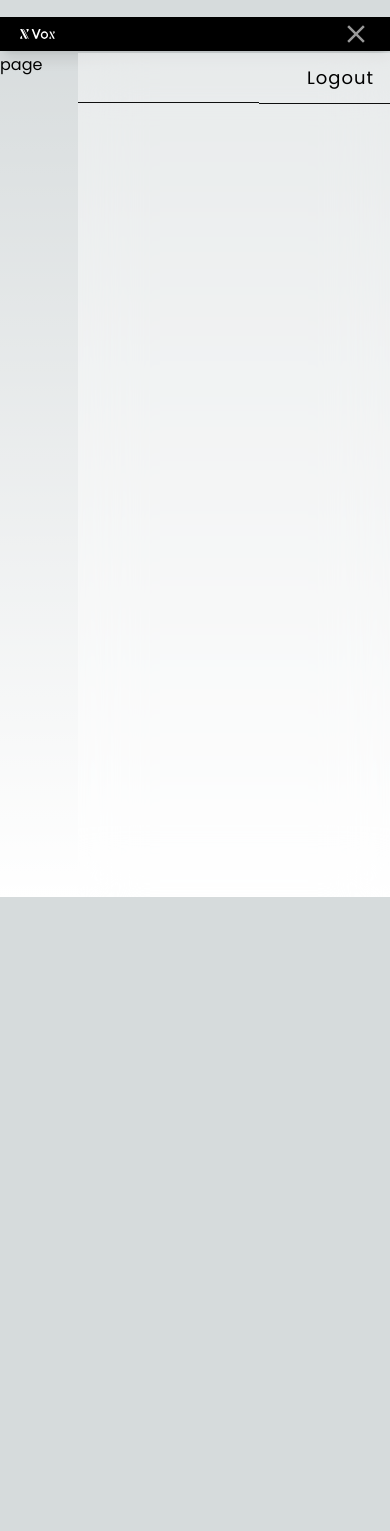
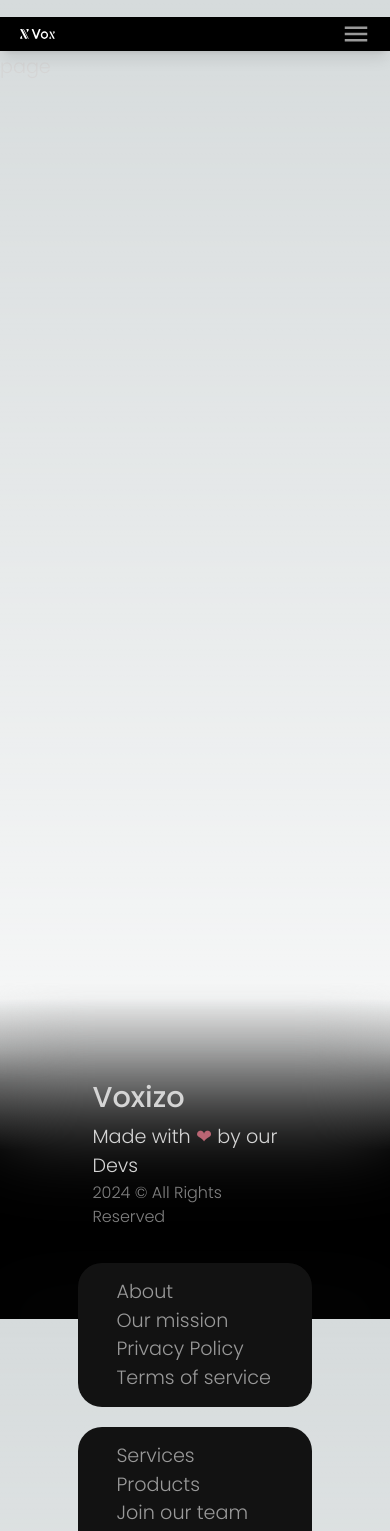
Before and after one commit to iamsubham1/Voxizo-website, a Next.js app: page /about in a window 390 px wide. Shown: the top 1531 px of the page. Before the commit the page ends 897 px from the top, so only its background shows below. Built offline with nearby package versions, Linux system fonts and the light colour scheme.

Commit message:
added footer and working on service cards section

```diff
--- /dev/null
+++ b/src/app/components/Footer.tsx
@@ -0,0 +1,32 @@
+import React from 'react';
+import Link from 'next/link'; // Import Link component
+import '../css/footer.css';
+
+const Footer = () => {
+    return (
+        <>
+            <footer id="footer" className='gap-5'>
+                <div className="col col1">
+                    <h3>Voxizo</h3>
+                    <p>Made with <span style={{ color: '#BA6573' }}>❤</span> by our Devs</p>
+                    <p style={{ color: '#818181', fontSize: 'smaller' }}>2024 © All Rights Reserved</p>
+                </div>
+                <div className="col col2  bg-red-200">
+                    <Link href="/about" className='text-[#999999] hover:text-[#818181]'>About</Link>
+                    <Link href="/mission" className='text-[#999999] hover:text-[#818181]'>Our&nbsp;mission</Link>
+                    <Link href="/privacy-policy" className='text-[#999999] hover:text-[#818181]'>Privacy&nbsp;Policy</Link>
+                    <Link href="/terms-of-service" className='text-[#999999] hover:text-[#818181]'>Terms&nbsp;of&nbsp;service</Link>
+                </div>
+                <div className="col col3">
+                    <Link href="/services" className='text-[#999999] hover:text-[#818181]'>Services</Link>
+                    <Link href="/products" className='text-[#999999] hover:text-[#818181]'>Products</Link>
+                    <Link href="/join" className='text-[#999999] hover:text-[#818181]'>Join&nbsp;our&nbsp;team</Link>
+                    <Link href="/partner" className='text-[#999999] hover:text-[#818181]'>Partner&nbsp;with&nbsp;us</Link>
+                </div>
+                <div className="backdrop"></div>
+            </footer >
+        </>
+    );
+}
+
+export default Footer;
--- a/src/app/components/Navbar.tsx
+++ b/src/app/components/Navbar.tsx
@@ -10,7 +10,7 @@
   const [isOpen, setIsOpen] = useState(false);
   const [prevScrollPos, setPrevScrollPos] = useState(0);
   const [visible, setVisible] = useState(true);
-  const [isMobileMenuOpen, setIsMobileMenuOpen] = useState(false);
+  const [isMobileMenuOpen, setIsMobileMenuOpen] = useState(true);
   const [isNavbarVisible, setIsNavbarVisible] = useState(true);
 
 
@@ -78,24 +78,53 @@
 
       {
         !isMobileMenuOpen ? (
-          <div className="mobile-menu text-black" style={{ animationName: !isMobileMenuOpen ? 'slidein' : 'slideout' }}>
-            <ul>
-              <li className='flex items-center cursor-pointer w-full h-[6vh]'>
+          <>
+            <div className="mobile-menu text-black py-8 px-5" style={{ animationName: !isMobileMenuOpen ? 'slidein' : 'slideout' }}>
+              <ul className={`nav-menu flex flex-col gap-8 text-[2em] items-start justify-center`}>
+                <li className='nav-item'>
+                  <Link href='/' passHref onClick={() => setIsMobileMenuOpen(true)} >
+                    Home
+                  </Link>
+                </li>
+                <li className='nav-item'>
+                  <Link href='/about' passHref onClick={() => {
+
+                    setIsMobileMenuOpen(true)
+
+                  }} >
+                    About Us
+                  </Link>
+                </li>
+                <li className='nav-item'>
+                  <Link href='#service' passHref onClick={() => {
+                    setTimeout(() => {
+                      setIsMobileMenuOpen(true)
+                    }, 1000);
+                  }} >
+                    Services
+                  </Link>
+                </li>
+                <li className='nav-item'>
+                  <Link href='/home' passHref onClick={() => setIsMobileMenuOpen(true)} >
+                    Tech
+                  </Link>
+                </li>
+
+                <button className="bg-white rounded-full border-2 px-3 py-[0.2rem]  border-[#3d3d3d6c]" >
+                  Contact Us
+                </button>
+              </ul>
 
 
-              </li>
+            </div>
 
-              <li><div className='w-full h-[6vh] text-4xl flex items-center p-4 gap-2'>
-              </div></li>
 
-              <li> <Link href="/login" className='flex w-full h-[6vh]  p-4 items-center gap-2 text-4xl'><span className='text-lg'><p>Logout</p></span>
-              </Link></li>
-            </ul>
-          </div>
+          </>
+
         ) : (<></>)
       }
 
-    </nav>
+    </nav >
   );
 };
 
--- a/src/app/components/Services.tsx
+++ b/src/app/components/Services.tsx
@@ -4,54 +4,40 @@
 
 const Services = () => {
   return (
-    <div className="grid grid-cols-1 lg:grid-cols-3 gap-4 max-w-7xl mx-auto w-full mt-[10%] p-[5%]" id='service'>
+    <div className="grid grid-cols-1 lg:grid-cols-3 gap-4 max-w-7xl mx-auto w-full mt-[10%] p-[5%] bg-[#00000000]" id='service'>
       <WobbleCard
-        containerClassName="col-span-1 lg:col-span-2 h-full bg-pink-800 min-h-[500px] lg:min-h-[300px]"
-        className=" text-black"
+        containerClassName="col-span-1 lg:col-span-2 h-full bg-pink-800 min-h-[500px] lg:min-h-[300px] bg-black gradient-border "
+        className=" text-[#ffffff] bg-black cursor-pointer  "
       >
         <div className="max-w-xs">
-          <h2 className="text-left text-balance text-base md:text-xl lg:text-3xl font-semibold tracking-[-0.015em] ">
-            Gippity AI powers the entire universe
+          <h2 className="text-left text-balance text-base md:text-xl lg:text-3xl font-semibold tracking-[-0.015em]  ">
+            Grow Your <span className=''>Business</span>
           </h2>
-          <p className="mt-4 text-left  text-base/6 ">
-            With over 100,000 mothly active bot users, Gippity AI is the most
-            popular AI platform for developers.
+          <p className="mt-4 text-left  text-base/6 text-[#bebebe]">
+            Want to increase your business reach ? We offer various social media marketing campaigns
           </p>
         </div>
-        <Image
-          src="/linear.webp"
-          width={500}
-          height={500}
-          alt="linear demo image"
-          className="absolute -right-4 lg:-right-[40%] grayscale filter -bottom-10 object-contain rounded-2xl"
-        />
+
       </WobbleCard>
-      <WobbleCard containerClassName="col-span-1 min-h-[300px]">
-        <h2 className="max-w-80  text-left text-balance text-base md:text-xl lg:text-3xl font-semibold tracking-[-0.015em] text-white">
-          No shirt, no shoes, no weapons.
+      <WobbleCard containerClassName="col-span-1 min-h-[300px] bg-black gradient-border " className=" text-[#000000] bg-black cursor-pointer ">
+        <h2 className="max-w-80 text-left text-balance text-base md:text-xl lg:text-3xl font-semibold tracking-[-0.015em] text-white   ">
+          Design Your <span className=''>Logo</span>
         </h2>
-        <p className="mt-4 max-w-[26rem] text-left  text-base/6 text-neutral-200">
+        <p className="mt-4 max-w-[26rem] text-left  text-base/6  text-[#bebebe] ">
           If someone yells “stop!”, goes limp, or taps out, the fight is over.
         </p>
       </WobbleCard>
-      <WobbleCard containerClassName="col-span-1 lg:col-span-3 bg-blue-900 min-h-[500px] lg:min-h-[600px] xl:min-h-[300px]">
+      <WobbleCard containerClassName="col-span-1 lg:col-span-3 bg-blue-900 min-h-[500px] lg:min-h-[600px] xl:min-h-[300px] bg-black gradient " className='cursor-pointer bg-black '>
         <div className="max-w-sm">
           <h2 className="max-w-sm md:max-w-lg  text-left text-balance text-base md:text-xl lg:text-3xl font-semibold tracking-[-0.015em] text-white">
-            Signup for blazing-fast cutting-edge state of the art Gippity AI
-            wrapper today!
+            Signup for blazing-fast cutting-edge state of the art <span className='text-gradient'>Website Development</span>
           </h2>
-          <p className="mt-4 max-w-[26rem] text-left  text-base/6 text-neutral-200">
-            With over 100,000 mothly active bot users, Gippity AI is the most
-            popular AI platform for developers.
+          <p className="mt-4 max-w-[26rem] text-left  text-base/6 text-[#bebebe]">
+            With over 100,000 monthly users, Voxizo is the most
+            trusted for building websites, Our Clients Say !
           </p>
         </div>
-        <Image
-          src="/linear.webp"
-          width={500}
-          height={500}
-          alt="linear demo image"
-          className="absolute -right-10 md:-right-[40%] lg:-right-[20%] -bottom-10 object-contain rounded-2xl"
-        />
+
       </WobbleCard>
 
 
--- a/src/app/components/ui/wobble-card.tsx
+++ b/src/app/components/ui/wobble-card.tsx
@@ -37,7 +37,7 @@
         transition: "transform 0.1s ease-out",
       }}
       className={cn(
-        "mx-auto w-full bg-indigo-800  relative rounded-2xl overflow-hidden",
+        "mx-auto w-full  relative rounded-2xl overflow-hidden",
         containerClassName
       )}
     >
--- /dev/null
+++ b/src/app/css/footer.css
@@ -0,0 +1,130 @@
+@import url("https://fonts.googleapis.com/css?family=IBM%20Plex%20Sans:500|IBM%20Plex%20Sans:300");
+
+:root {
+    --m: 4rem;
+}
+
+body {
+
+    font-family: "IBM Plex Sans";
+    font-weight: 300;
+
+    display: flex;
+    flex-direction: column;
+
+    align-items: center;
+
+    margin: 0;
+    color: #d5d5d5;
+    font-size: calc(0.3 * 4rem);
+
+}
+
+h2 {
+    font-weight: 500;
+    text-align: center;
+    font-size: var(--m);
+    margin: 0;
+}
+
+h3 {
+    font-weight: 500;
+    font-size: calc(0.6 * var(--m));
+    margin-bottom: 2%;
+}
+
+
+
+
+footer {
+    margin-top: 10vh;
+    z-index: 500;
+    width: 100%;
+    height: 40vh;
+
+    display: flex;
+    flex-direction: row;
+    justify-content: space-evenly;
+    align-items: flex-end;
+    padding: 5rem 2vw;
+    position: relative;
+}
+
+footer::before {
+    content: '';
+    position: absolute;
+    inset: 0;
+    background: linear-gradient(rgba(0, 0, 0, 0) 5%,
+            rgba(0, 0, 0, 0.3) 20%,
+            rgba(0, 0, 0, 0.6) 30%,
+            rgba(0, 0, 0, 0.8) 40%,
+            rgba(0, 0, 0, 1) 50%,
+            rgb(0, 0, 0));
+    z-index: -7;
+
+}
+
+.backdrop {
+    z-index: -5;
+    position: absolute;
+    inset: 0;
+
+    backdrop-filter: blur(40px);
+    -webkit-backdrop-filter: blur(40px);
+
+    mask-image: linear-gradient(rgba(0, 0, 0, 0),
+            rgba(0, 0, 0, 0.5) 10%,
+            rgba(0, 0, 0, 0.8) 20%,
+            rgba(0, 0, 0, 1) 30%,
+            rgb(0, 0, 0));
+
+    -webkit-mask-image: linear-gradient(rgba(0, 0, 0, 0),
+            rgba(0, 0, 0, 0.5) 10%,
+            rgba(0, 0, 0, 0.8) 20%,
+            rgba(0, 0, 0, 1) 30%,
+            rgb(0, 0, 0));
+}
+
+.col {
+
+    display: flex;
+    flex-direction: column;
+    align-items: flex-start;
+    justify-content: flex-start;
+    padding: calc(0.3 * var(--m));
+    width: 100%;
+}
+
+.col2,
+.col3 {
+    background-color: #121212;
+    border-radius: calc(0.5 * var(--m));
+    padding: calc(0.3 * var(--m)) calc(0.8 * var(--m));
+
+}
+
+
+
+
+
+@media screen and (max-width: 1000px) {
+    :root {
+        --m: 3rem;
+    }
+}
+
+
+@media screen and (max-width: 700px) {
+    footer {
+        flex-direction: column;
+        padding: 5rem 20vw;
+    }
+
+    .col {
+        width: 100%;
+    }
+}
+
+.link-hover :hover {
+    transform: scale(1.2) !important;
+}
--- a/src/app/css/navbar.css
+++ b/src/app/css/navbar.css
@@ -10,7 +10,6 @@
         0 10px 10px rgba(250, 249, 208, 0.22);
 
     transition: transform 0.2s;
-    font-family: "Poppins", sans-serif;
     background-color: black;
 
     font-style: normal;
@@ -75,11 +74,11 @@
     position: absolute;
     top: 105%;
     right: 0%;
-    background-color: #ffffff69 !important;
+    background-color: #1818189c !important;
 
-    backdrop-filter: blur(30px);
+
     height: 100vh;
-    z-index: 1000;
+    z-index: 99;
     animation-duration: 0.5s;
     animation-timing-function: ease-in-out;
 
@@ -118,79 +117,7 @@
 }
 
 .mobile-menu ul li a {
-    color: black;
+    color: #ffffff;
+
     text-decoration: none;
 }
-
-
-
-@media screen and (max-width: 431px) {
-    .mobile-menu {
-        width: 80vw !important;
-
-    }
-
-    .hide-list {
-        display: none;
-    }
-
-    .logo {
-        width: 20%;
-    }
-}
-
-
-/* Media Query for Mobile Menu */
-@media screen and (max-width: 768px) {
-    .mobile-menu-icon {
-        display: inline;
-    }
-
-    .navbar {
-        display: flex;
-
-
-    }
-
-    .logo {
-        width: 10%;
-    }
-
-    .mobile-menu {
-        width: 36vw;
-        background-color: #ffffff;
-    }
-
-    .hide-list {
-        display: none;
-    }
-
-    .navbar {
-        display: flex;
-        padding-left: 5%;
-        padding-right: 5%
-    }
-}
-
-
-@media screen and (min-width: 769px) {
-
-    .hamburger {
-        display: none;
-    }
-
-    .mobile-menu {
-        display: none;
-    }
-
-    .logo {
-        width: 60px;
-    }
-
-    .navbar {
-        display: flex;
-        padding-left: 15vw;
-        padding-right: 15vw;
-    }
-
-}
--- a/src/app/globals.css
+++ b/src/app/globals.css
@@ -110,7 +110,7 @@
   position: relative;
   transition: all 0.2s ease-in-out;
 
-
+  font-size: .6em;
   background-color: rgb(5, 5, 5);
 
   display: flex;
@@ -171,7 +171,7 @@
 
 .easy {
   transform: rotate(-8deg) !important;
-  bottom: 2vh !important;
+  bottom: 3vh !important;
   position: relative;
   background: #0970d1f8;
   color: rgb(255, 255, 255);
@@ -185,6 +185,41 @@
 }
 
 
+.gradient {
+  box-shadow: 0px 40px 100px 20px rgba(0, 132, 255, 0.5),
+    0px 30px 100px 2px rgb(190, 6, 6);
+}
+
+.text-gradient {
+
+  background: linear-gradient(90deg, rgba(125, 74, 180, 1) 0%, rgb(255, 146, 43) 51%, rgba(125, 74, 180, 1) 100%);
+  -webkit-background-clip: text;
+  -webkit-text-fill-color: transparent;
+  caret-color: transparent;
+
+}
+
+.gradient-border {
+  position: relative;
+  padding: 2px;
+  /* Adjust padding as needed */
+}
+
+.gradient-border::before {
+  content: '';
+  position: absolute;
+  top: -2px;
+  left: -2px;
+  right: -2px;
+  bottom: -2px;
+  background: linear-gradient(90deg, rgba(125, 74, 180, 1) 0%, rgb(255, 146, 43) 51%, rgba(125, 74, 180, 1) 100%);
+  z-index: -1;
+}
+
+.gradient-background {
+  background: linear-gradient(90deg, rgb(90, 0, 185) 0%, rgba(253, 122, 0, 0.521) 51%, rgb(90, 19, 165) 100%);
+
+}
 
 @keyframes scroll {
   0% {
@@ -216,7 +251,7 @@
   /* Adjust width to control the blur area */
   background: linear-gradient(to right, rgba(255, 255, 255, 0) 0%, rgba(0, 0, 0, 0.705) 50%, rgb(0, 0, 0) 100%);
 
-  z-index: 99;
+  z-index: 98;
   /* Adjust blur intensity as needed */
 }
 
@@ -229,7 +264,7 @@
   /* Adjust width to control the blur area */
   background: linear-gradient(to left, rgba(233, 12, 12, 0) 0%, rgb(0, 0, 0, 0.705) 50%, rgb(0, 0, 0) 100%);
 
-  z-index: 99;
+  z-index: 98;
   /* Adjust blur intensity as needed */
 }
 
@@ -252,3 +287,113 @@
 
   object-fit: contain !important;
 }
+
+
+
+
+
+@media screen and (max-width: 431px) {
+  .mobile-menu {
+    width: 80vw !important;
+
+  }
+
+  .hide-list {
+    display: none;
+  }
+
+  .logo {
+    width: 20%;
+  }
+
+  .herofont {
+    font-size: 14px;
+  }
+
+  .easy {
+
+    bottom: 1.5vh !important;
+
+
+  }
+}
+
+
+/* Media Query for Mobile Menu */
+@media screen and (max-width: 768px) {
+  .mobile-menu-icon {
+    display: inline;
+  }
+
+  .navbar {
+    display: flex;
+
+
+  }
+
+  .logo {
+    width: 10%;
+  }
+
+  .mobile-menu {
+    width: 36vw;
+    background-color: #ffffff;
+  }
+
+  .hide-list {
+    display: none;
+  }
+
+  .herofont {
+    font-size: 18px;
+  }
+
+  .navbar {
+    display: flex;
+    padding-left: 5%;
+    padding-right: 5%;
+    font-size: .5rem;
+  }
+
+  .easy {
+
+    bottom: 2vh;
+
+
+  }
+}
+
+@media screen and (max-width: 870px) {
+
+
+  .herofont {
+    font-size: 24px;
+  }
+
+}
+
+@media screen and (min-width: 769px) {
+
+  .hamburger {
+    display: none;
+  }
+
+  .mobile-menu {
+    display: none;
+  }
+
+  .logo {
+    width: 60px;
+  }
+
+  .navbar {
+    display: flex;
+    padding-left: 5%;
+    padding-right: 5%;
+    font-size: 1rem;
+  }
+
+  .herofont {
+    font-size: 30px;
+  }
+}
--- a/src/app/layout.tsx
+++ b/src/app/layout.tsx
@@ -3,6 +3,7 @@
 import "./globals.css";
 import { BackgroundBeams } from "./components/ui/background-beams";
 import Navbar from "./components/Navbar";
+import Footer from "./components/Footer";
 
 const inter = Inter({ subsets: ["latin"] });
 
@@ -19,8 +20,12 @@
   return (
     <html lang="en">
       <body className={inter.className}>
-      <Navbar/>
-        {children}</body>
+        <Navbar />
+        {children}
+        <span></span>
+        <Footer />
+
+      </body>
     </html>
   );
 }
--- a/src/app/page.tsx
+++ b/src/app/page.tsx
@@ -11,9 +11,11 @@
 const Home: React.FC = () => {
   return (
     <main className="min-h-[200vh]">
+      <BackgroundBeams />
+
       <div className="flex w-full flex-col items-center ">
         <HeroSection />
-        <p className='mt-[2%] mb-[1%]  text-xl'>Our Partners</p>
+        <p className='mt-[5%] mb-[1%]  text-xl'>Our Partners</p>
       </div>
       <div className='w-[80vw] mx-auto overflow-hidden flex '>
         <ImageSlider />
```
Also changed, not shown: src/app/components/HeroSection.tsx (+5 -5 lines).
